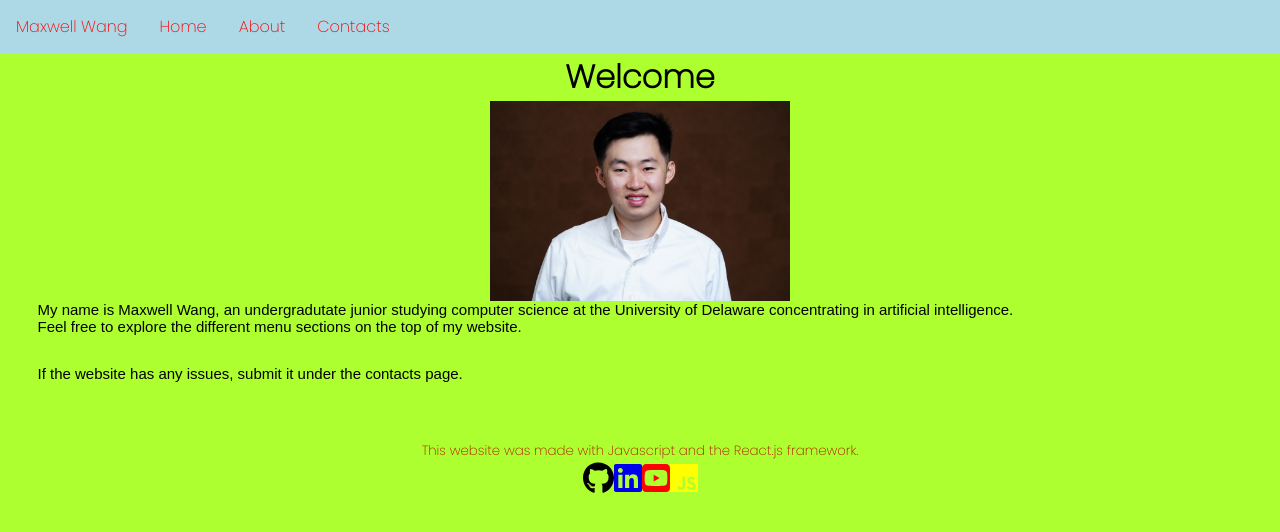
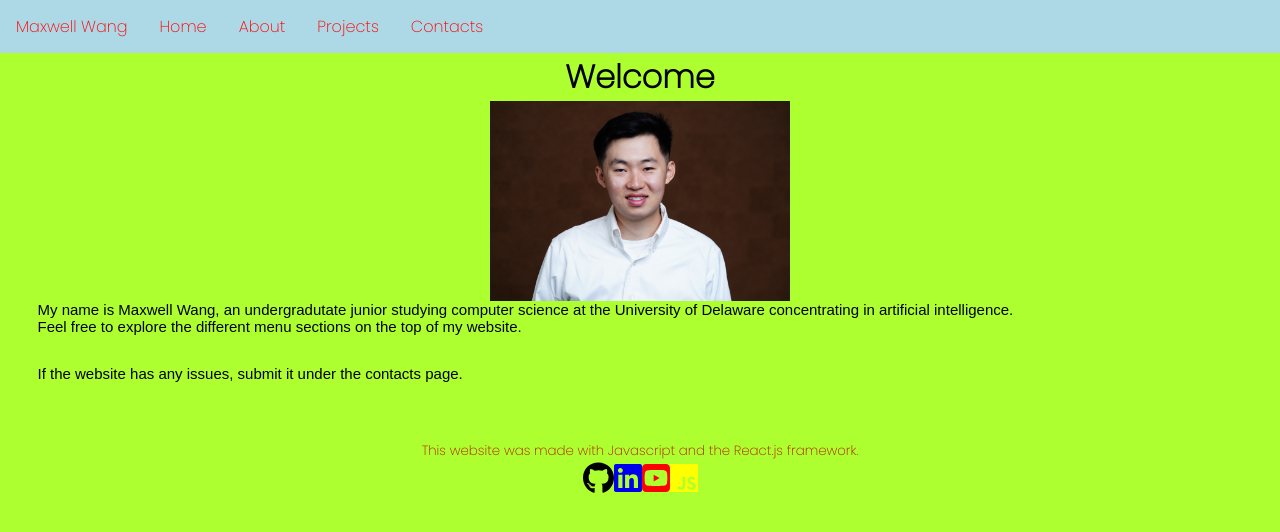
Before and after one commit to mwang840/MaxWang, a React (Create React App) app: page / in a window 1280 px wide. Shown: the top 532 px of the page. Built offline with nearby package versions, Linux system fonts and the light colour scheme.

Commit message:
made link to projects

```diff
--- a/src/components/NavBar/NavBar.js
+++ b/src/components/NavBar/NavBar.js
@@ -10,6 +10,7 @@ export default function NavBar(){
             <li><Link to="/">Maxwell Wang</Link></li>
             <li><CustomLink to="/">Home</CustomLink></li>
             <li><CustomLink to="/about">About</CustomLink></li>
+            <li><CustomLink to="/projects">Projects</CustomLink></li>
             <li><CustomLink to="/contacts">Contacts</CustomLink></li>
         </ul>
 
```
